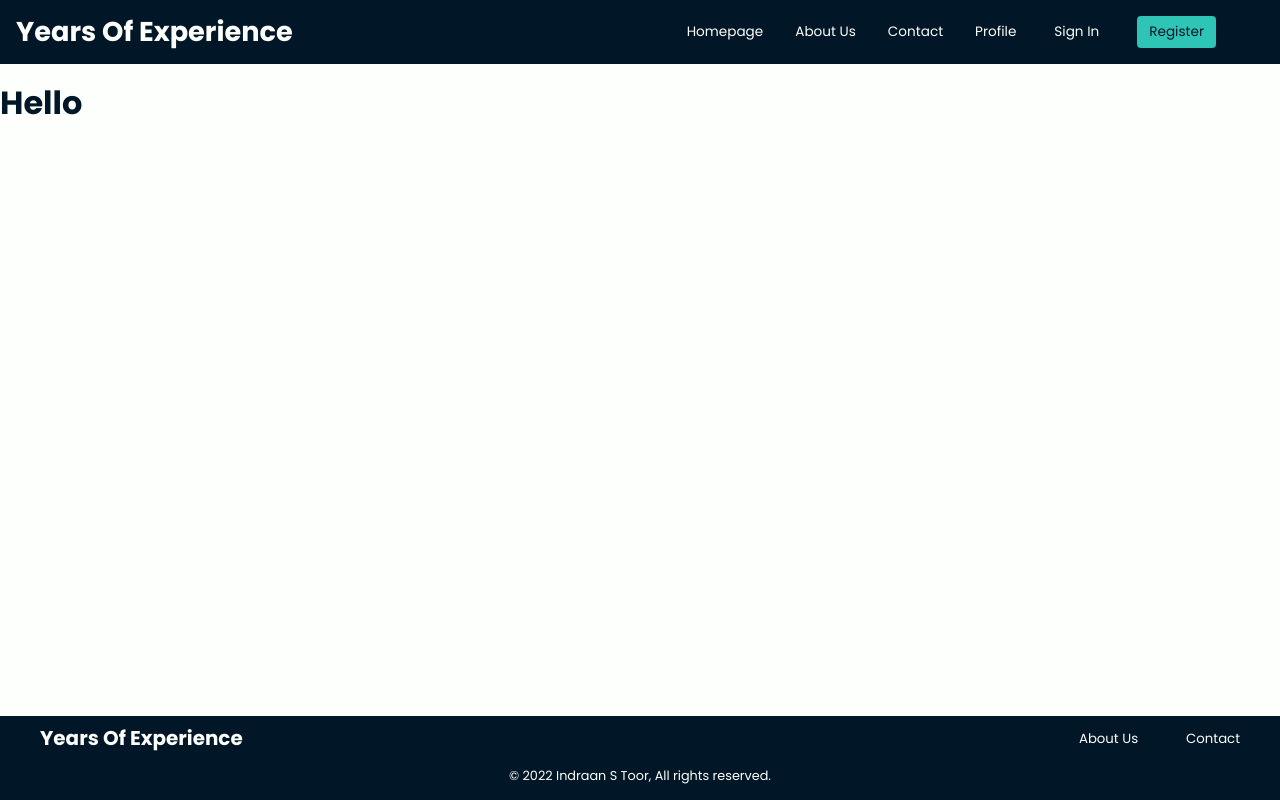
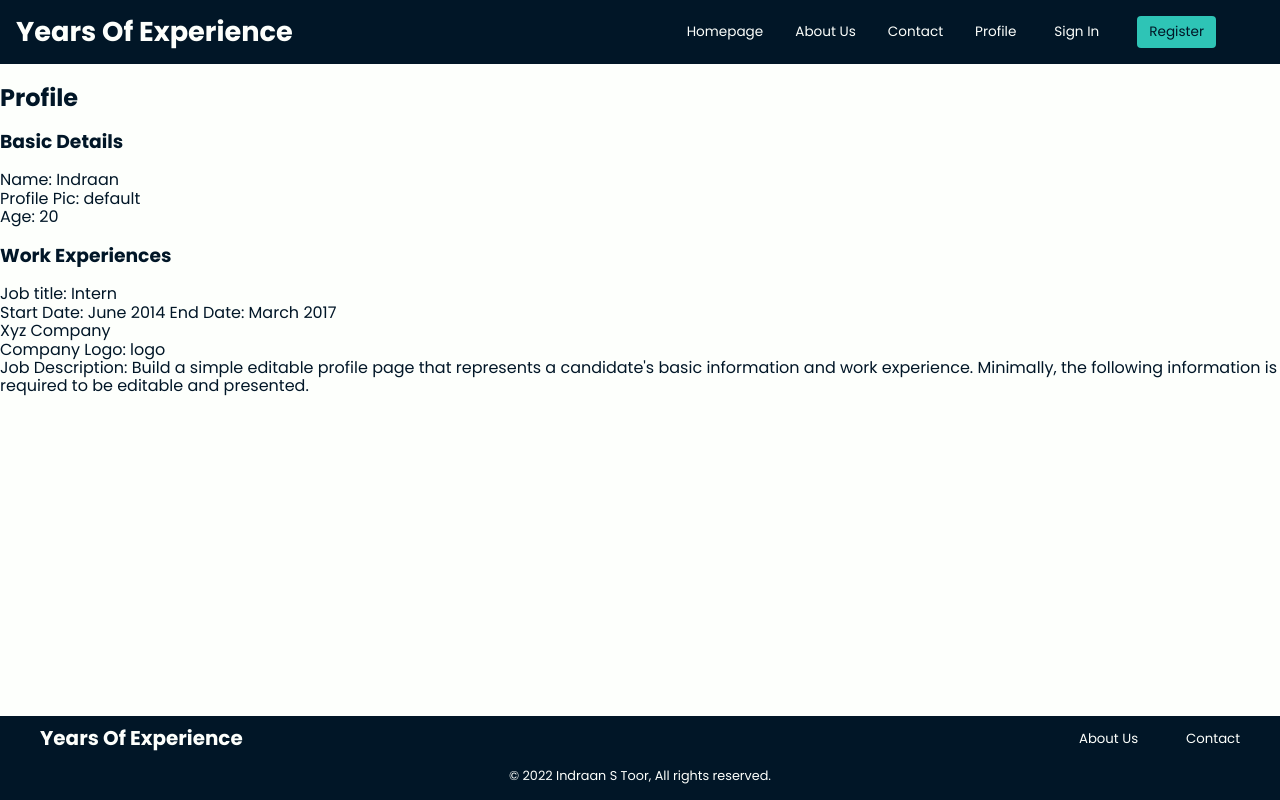
Before and after one commit to indraantoor/Years-Of-Experience, a React (Create React App) app: page / in a window 1280 px wide. Built offline with nearby package versions, Linux system fonts and the light colour scheme; a web font is replaced by a local one.

Commit message:
add: basic view profile details
Signed-off-by: indraantoor <indraantoor@gmail.com>

```diff
--- a/src/pages/Home/index.js
+++ b/src/pages/Home/index.js
@@ -1,6 +1,7 @@
 import { Container } from "./home.style";
 import { Navbar } from "../../components/Navbar";
 import { Footer } from "../../components/Footer";
+import { Profile } from "../Profile";
 
 export const Home = () => {
   return (
@@ -9,7 +10,7 @@ export const Home = () => {
         <Navbar />
       </header>
       <main>
-        <h1>Hello</h1>
+        <Profile />
       </main>
       <Footer />
     </Container>
--- /dev/null
+++ b/src/pages/Profile/index.js
@@ -0,0 +1,29 @@
+import React from "react";
+
+export const Profile = () => {
+  return (
+    <React.Fragment>
+      <h2>Profile</h2>
+
+      <div>
+        <h3>Basic Details</h3>
+        <div>Name: Indraan</div>
+        <div>Profile Pic: default</div>
+        <div>Age: 20</div>
+      </div>
+
+      <div>
+        <h3>Work Experiences</h3>
+        <div>Job title: Intern</div>
+        <div>Start Date: June 2014 End Date: March 2017</div>
+        <div>Xyz Company</div>
+        <div>
+          <div>Company Logo: logo</div>
+          Job Description: Build a simple editable profile page that represents
+          a candidate's basic information and work experience. Minimally, the
+          following information is required to be editable and presented.
+        </div>
+      </div>
+    </React.Fragment>
+  );
+};
```
Also changed, not shown: src/pages/Profile/profile.style.js (added).
